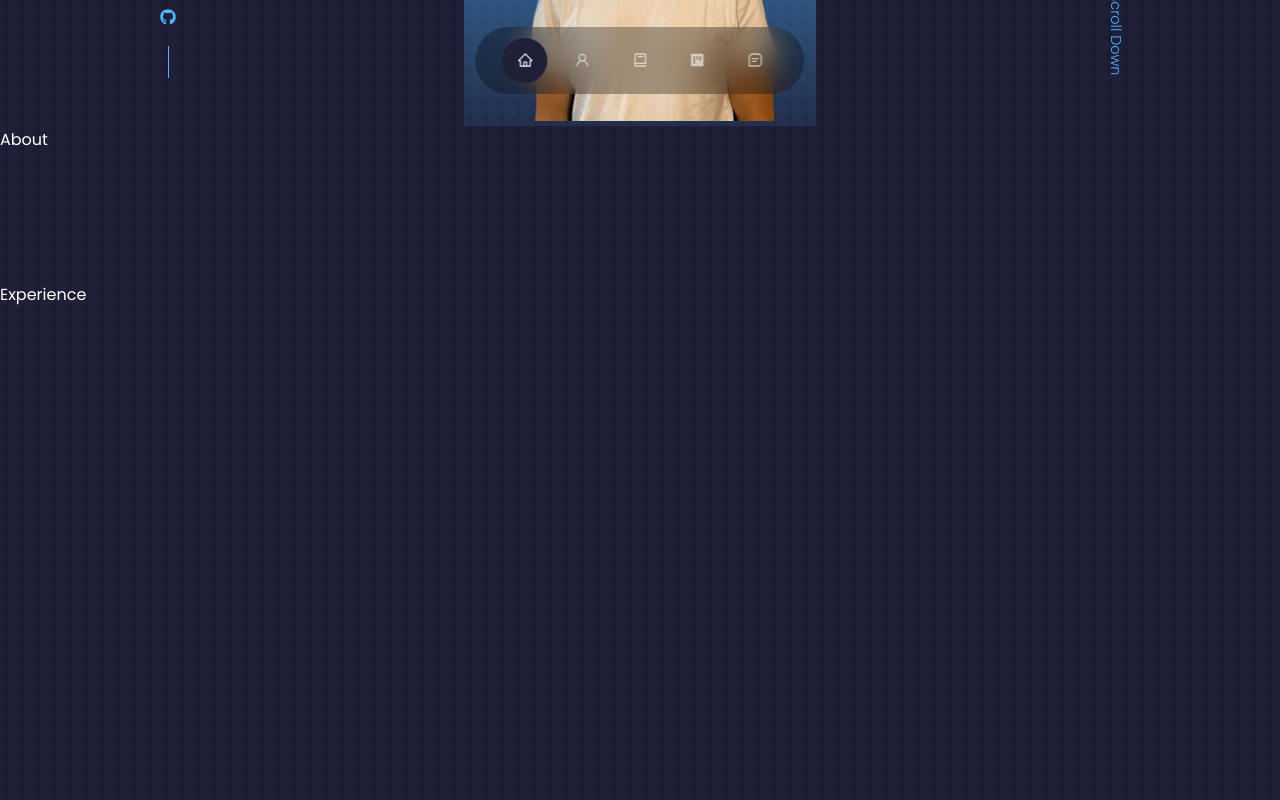
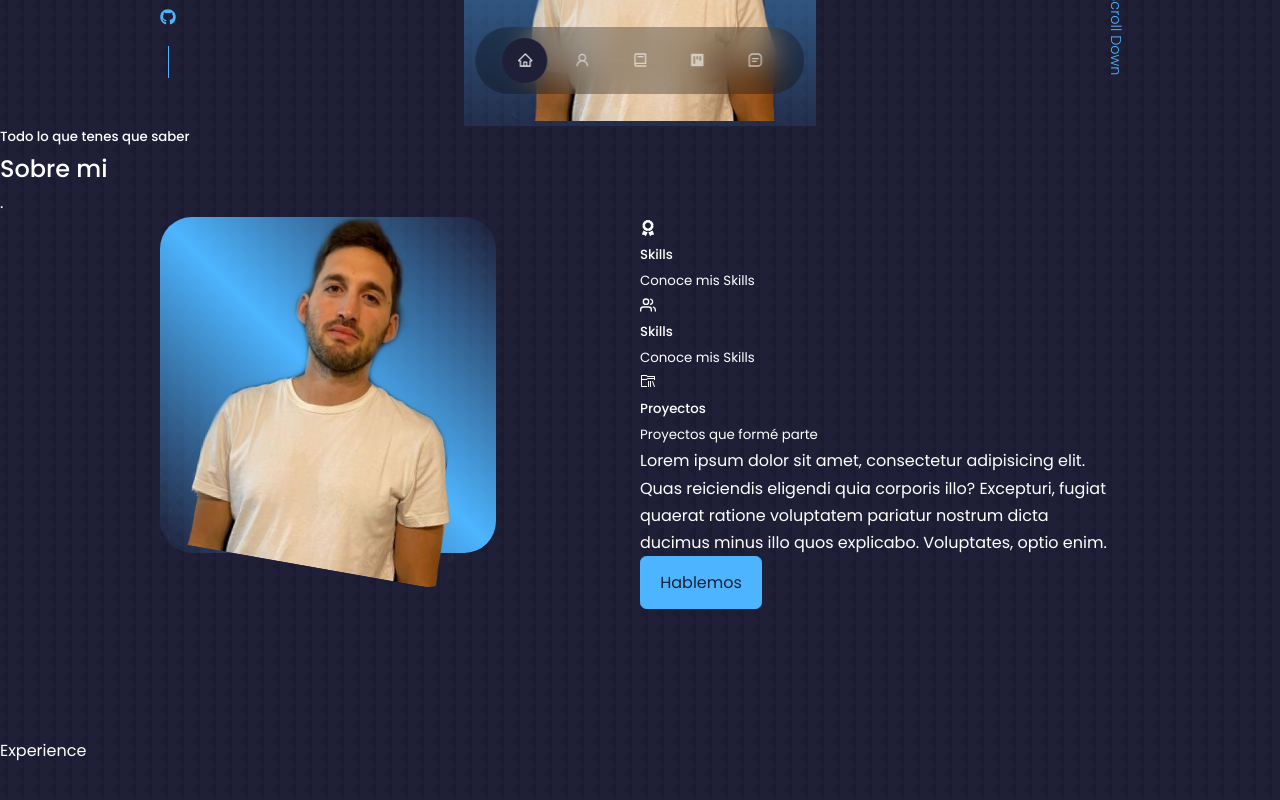
Before and after one commit to santicisneros/frontendPortfolio, a React (Create React App) app: page / in a window 1280 px wide. Shown: the part 674-1474 px from the top of the page. Built offline with nearby package versions, Linux system fonts and the light colour scheme.

Commit message:
se avanza sobre about, queda pendiente terminar estilos(no me gusta como está la imagen)

```diff
--- a/src/components/about/About.jsx
+++ b/src/components/about/About.jsx
@@ -1,8 +1,44 @@
 import React from 'react'
 import './about.css'
+import {FaAward} from 'react-icons/fa'
+import {VscFolderLibrary} from'react-icons/vsc'
+import {FiUsers} from 'react-icons/fi'
+import ME from '../../assets/me.png'
  const About = () => {
   return (
-    <secction id='about'>About</secction>
+    <secction id='about'>
+       <h5>Todo lo que tenes que saber</h5>
+      <h2>Sobre mi</h2>
+. <div className="container about__container">
+  <div className="about__me">
+    <div className="about__me-image">
+      <img src={ME} alt="About " />
+    </div>
+
+  </div>
+  <div className="about__content">
+    <div className="about__cards">
+      <article className='about__card'>
+        <FaAward className='about__icon'/>
+        <h5>Skills</h5>
+        <small>Conoce mis Skills</small>
+      </article>
+      <article className='about__card'>
+        <FiUsers className='about__icon'/>
+        <h5>Skills</h5>
+        <small>Conoce mis Skills</small>
+      </article>
+      <article className='about__card'>
+        <VscFolderLibrary className='about__icon'/>
+        <h5>Proyectos</h5>
+        <small>Proyectos que formé parte</small>
+      </article>
+    </div>
+    <p>Lorem ipsum dolor sit amet, consectetur adipisicing elit. Quas reiciendis eligendi quia corporis illo? Excepturi, fugiat quaerat ratione voluptatem pariatur nostrum dicta ducimus minus illo quos explicabo. Voluptates, optio enim.</p>
+  <a href="#contact" className='btn btn-primary'>Hablemos</a>
+  </div>
+</div>
+    </secction>
   )
 }
 
--- a/src/components/about/about.css
+++ b/src/components/about/about.css
@@ -0,0 +1,26 @@
+.about__container{
+    display:grid;
+    grid-template-columns: 35% 50%;
+    gap:15%;
+
+}
+
+.about__me{
+      width: 100%;
+  aspect-ratio: 1/1;
+border-radius: 2rem;
+background: linear-gradient(45deg,transparent,var(--color-primary),transparent);
+display: grid;
+place-items: center;
+}
+
+.about__me-image{
+    border-radius: 2rem;
+    overflow: hidden;
+    transform: rotate(10deg);
+    transition: var(--transition);
+}
+
+.about__me-image:hover{
+    transform: rotate(0);
+}
```
Also changed, not shown: src/components/testimonial/testimonial.jsx (added, +9 -0 lines), src/components/testimonial/testimonial.css (added).
